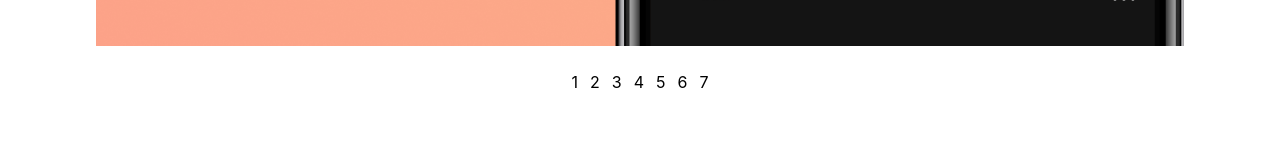
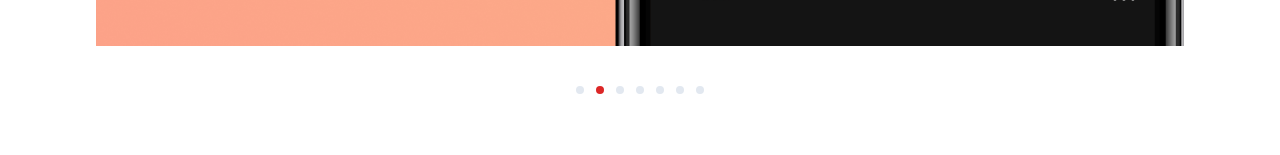
Before and after one commit to PierreParienteDimitrov/pierre-parientedimitrov, a Next.js app: page /portfolio/tempso in a window 1280 px wide. Shown: the part 645-800 px from the top of the page. Built offline with nearby package versions, Linux system fonts and the light colour scheme.

Commit message:
carousel stepper

```diff
--- a/src/components/Carousel.tsx
+++ b/src/components/Carousel.tsx
@@ -58,10 +58,10 @@ const Carousel: React.FC<{ carouselItems: ICarousel[] }> = (props) => {
                   key={index}
                   onClick={(e) => handleCarouselClick(e)}
                   value={index}
-                  className="cursor-pointer"
-                >
-                  {index + 1}
-                </li>
+                  className={`h-2 w-2 cursor-pointer rounded-full ${
+                    index === carouselIndex ? 'bg-red-600' : 'bg-gray-300'
+                  }`}
+                ></li>
               )
             })}
           </ul>
```
